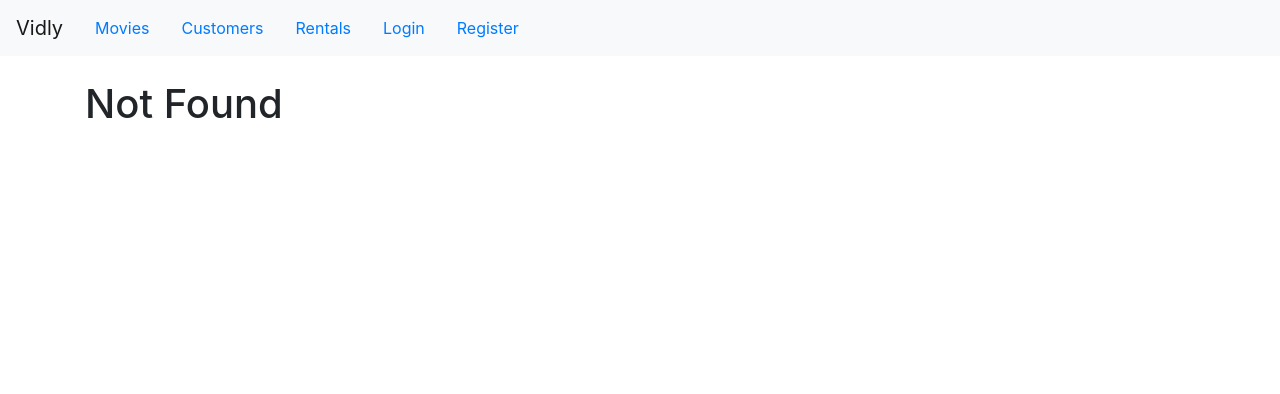
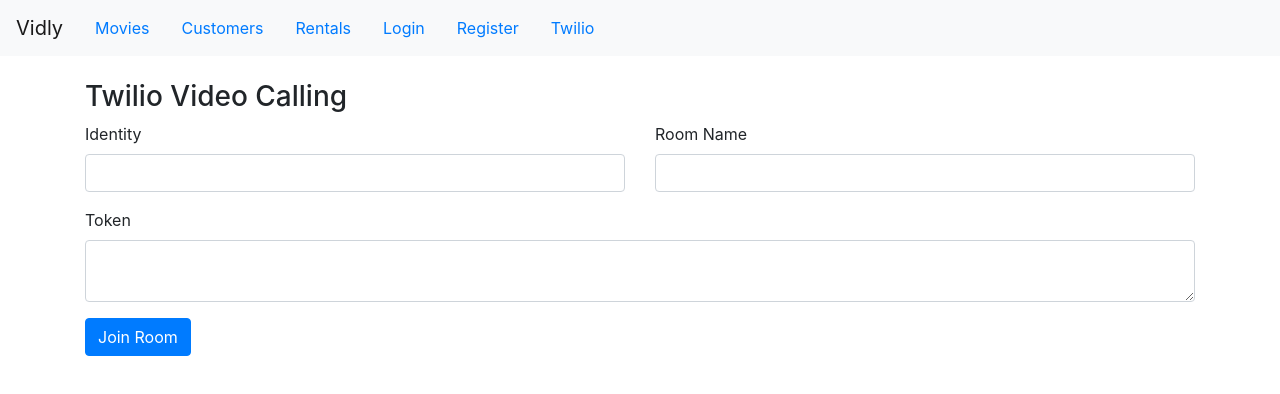
Before and after one commit to umair2k6/vidly, a React (Create React App) app: page /twilio in a window 1280 px wide. Before the commit this address led to /not-found. Shown: the top 394 px of the page. Built offline with nearby package versions, Linux system fonts and the light colour scheme.

Commit message:
twilio added

```diff
--- a/package.json
+++ b/package.json
@@ -14,7 +14,8 @@
     "react-dom": "^16.9.0",
     "react-router-dom": "^4.3.1",
     "react-scripts": "^3.3.0",
-    "react-toastify": "^4.1.0"
+    "react-toastify": "^4.1.0",
+    "twilio-video": "^2.3.0"
   },
   "scripts": {
     "start": "react-scripts start",
--- a/src/App.js
+++ b/src/App.js
@@ -11,6 +11,7 @@
 import RegisterForm from "./components/registerForm";
 import Logout from "./components/logout";
 import ProtectedRoute from "./components/common/protectedRoute";
+import Twilio from "./components/twilio";
 import auth from "./services/authService";
 import "react-toastify/dist/ReactToastify.css";
 import "./App.css";
@@ -44,6 +45,7 @@
             ></Route>
             <Route path="/customers" component={Customers}></Route>
             <Route path="/rentals" component={Rentals}></Route>
+            <Route path="/twilio" component={Twilio}></Route>
             <Route path="/not-found" component={NotFound}></Route>
             <Redirect from="/" exact to="/movies"></Redirect>
             <Redirect to="/not-found"></Redirect>
--- a/src/components/logout.jsx
+++ b/src/components/logout.jsx
@@ -1,4 +1,4 @@
-import React, { Component } from "react";
+import { Component } from "react";
 import auth from "../services/authService";
 
 class Logout extends Component {
--- a/src/components/navbar.jsx
+++ b/src/components/navbar.jsx
@@ -19,7 +19,16 @@
             Rentals
           </NavLink>
         </React.Fragment>
-        {!user && (
+        {user? (
+          <React.Fragment>
+            <NavLink className="nav-link" to="/profile">
+              {user.name}
+            </NavLink>
+            <NavLink className="nav-link" to="/logout">
+              Logout
+            </NavLink>
+          </React.Fragment>
+        ) : (
           <React.Fragment>
             <NavLink className="nav-link" to="/login">
               Login
@@ -30,16 +39,11 @@
             </NavLink>
           </React.Fragment>
         )}
-        {user && (
-          <React.Fragment>
-            <NavLink className="nav-link" to="/profile">
-              {user.name}
-            </NavLink>
-            <NavLink className="nav-link" to="/logout">
-              Logout
+        <React.Fragment>
+            <NavLink className="nav-link" to="/twilio">
+              Twilio
             </NavLink>
           </React.Fragment>
-        )}
       </div>
     </nav>
   );
--- /dev/null
+++ b/src/components/twilio.jsx
@@ -0,0 +1,229 @@
+import React, { Component } from 'react';
+import Video from 'twilio-video';
+
+
+
+class Twilio  extends Component {
+  constructor(props) {
+    super();
+    this.state = {
+      touched: {},
+      identity: '',  /* Will hold the fake name assigned to the client. The name is generated by faker on the server */
+      roomName: '',    /* Will store the room name */
+      roomNameErr: false,  /* Track error for room name TextField. This will    enable us to show an error message when this variable is true */
+      previewTracks: null,
+      localMediaAvailable: false, /* Represents the availability of a LocalAudioTrack(microphone) and a LocalVideoTrack(camera) */
+      hasJoinedRoom: false,
+      activeRoom: null // Track the current active room
+    };
+    this.localMedia = React.createRef();
+    this.remoteMedia = React.createRef();
+
+    this.handleInputChange = this.handleInputChange.bind(this);
+    this.joinRoom = this.joinRoom.bind(this);
+    this.roomJoined = this.roomJoined.bind(this);
+    this.leaveRoom = this.leaveRoom.bind(this);
+    this.detachTracks = this.detachTracks.bind(this);
+    this.detachParticipantTracks =this.detachParticipantTracks.bind(this);
+  }
+
+  componentDidMount() {
+    console.log("component mounted");
+  }
+
+  handleInputChange(e){
+    const target = e.target;
+    const value = target.value;
+    const name = target.name;
+    const {touched} = this.state;
+    touched[name] = true;
+    this.setState({
+        [name]: value,
+        touched
+    });
+  }
+
+
+  joinRoom() {
+    /*
+    Show an error message on room name text field if user tries
+    joining a room without providing a room name. This is enabled by setting `roomNameErr` to true
+    */
+    if (!this.state.roomName.trim()) {
+      this.setState({ roomNameErr: true });
+      return;
+    }
+
+    console.log("Joining room '" + this.state.roomName + "'...");
+    let connectOptions = {
+        name: this.state.roomName
+    };
+
+    if (this.state.previewTracks) {
+        connectOptions.tracks = this.state.previewTracks;
+    }
+
+    /*
+    Connect to a room by providing the token and connection
+    options that include the room name and tracks. We also show an alert if an error occurs while connecting to the room.
+    */
+   console.log(this.localMedia);
+
+    Video.connect(this.state.token, connectOptions).then(this.roomJoined, error => {
+      alert('Could not connect to Twilio: ' + error.message);
+    });
+  }
+
+  leaveRoom() {
+    this.state.activeRoom.disconnect();
+    this.setState({ hasJoinedRoom: false, localMediaAvailable: false });
+  }
+  getTracks(participant) {
+    return Array.from(participant.tracks.values()).filter(function (publication) {
+      return publication.track;
+    }).map(function (publication) {
+      return publication.track;
+    });
+  }
+
+  // Attach the Tracks to the DOM.
+  attachTracks(tracks, container) {
+    tracks.forEach(track => {
+      container.appendChild(track.attach());
+    });
+  }
+
+  // Attach the Participant's Tracks to the DOM.
+  attachParticipantTracks(participant, container) {
+    var tracks = this.getTracks(participant);
+    this.attachTracks(tracks, container);
+  }
+
+  detachTracks(tracks) {
+    tracks.forEach(track => {
+      track.detach().forEach(detachedElement => {
+        detachedElement.remove();
+      });
+    });
+  }
+
+  detachParticipantTracks(participant) {
+    var tracks = this.getTracks(participant);
+    this.detachTracks(tracks);
+  }
+
+  roomJoined(room) {
+    // Called when a participant joins a room
+    console.log("Joined as '" + this.state.identity + "'");
+    this.setState({
+      activeRoom: room,
+      localMediaAvailable: true,
+      hasJoinedRoom: true  // Removes ‘Join Room’ button and shows ‘Leave Room’
+    });
+
+    // Attach LocalParticipant's tracks to the DOM, if not already attached.
+    var previewContainer = this.localMedia.current;
+    if (!previewContainer.querySelector('video')) {
+      this.attachParticipantTracks(room.localParticipant, previewContainer);
+    }
+    // ... more event listeners
+    // Attach the Tracks of the room's participants.
+    room.participants.forEach(participant => {
+      console.log("Already in Room: '" + participant.identity + "'");
+      var previewContainer = this.remoteMedia.current;
+      this.attachParticipantTracks(participant, previewContainer);
+    });
+
+    // Participant joining room
+    room.on('participantConnected', participant => {
+      console.log("Joining: '" + participant.identity + "'");
+    });
+
+    // Attach participant’s tracks to DOM when they add a track
+    room.on('trackAdded', (track, participant) => {
+      console.log(participant.identity + ' added track: ' + track.kind);
+      var previewContainer = this.remoteMedia.current;
+      this.attachTracks([track], previewContainer);
+    });
+
+    // Detach participant’s track from DOM when they remove a track.
+    room.on('trackRemoved', (track, participant) => {
+      this.log(participant.identity + ' removed track: ' + track.kind);
+      this.detachTracks([track]);
+    });
+
+    // Detach all participant’s track when they leave a room.
+    room.on('participantDisconnected', participant => {
+      console.log("Participant '" + participant.identity + "' left the room");
+      this.detachParticipantTracks(participant);
+    });
+
+    // Once the local participant leaves the room, detach the Tracks
+    // of all other participants, including that of the LocalParticipant.
+    room.on('disconnected', () => {
+      if (this.state.previewTracks) {
+        this.state.previewTracks.forEach(track => {
+          track.stop();
+        });
+      }
+      this.detachParticipantTracks(room.localParticipant);
+      room.participants.forEach(this.detachParticipantTracks);
+      this.setState({ hasJoinedRoom: false, localMediaAvailable: false, activeRoom : null });
+    });
+  }
+
+  render() {
+    const {identity, roomName, token, touched, hasJoinedRoom, localMediaAvailable } = this.state;
+    let showLocalTrack = localMediaAvailable ? (
+      <div className="flex-item"><div ref={this.localMedia} /></div>) : '';
+  /*
+   Controls showing of ‘Join Room’ or ‘Leave Room’ button.
+   Hide 'Join Room' button if user has already joined a room otherwise
+   show `Leave Room` button.
+  */
+  let joinOrLeaveRoomButton = hasJoinedRoom ? (
+    <button className="btn btn-primary" onClick={this.leaveRoom} > Leave Room </button>) : (
+    <button className="btn btn-primary" onClick={this.joinRoom} > Join Room</button>);
+
+    return (
+      <React.Fragment>
+        <h3>Twilio Video Calling</h3>
+        {!hasJoinedRoom && (<form>
+          <div className="row">
+            <div className="col">
+              <div className="form-group">
+                <label>Identity</label>
+                <input className="form-control" name="identity" onChange={this.handleInputChange} value={identity} />
+              </div>
+            </div>
+            <div className="col">
+              <div className="form-group">
+                <label>Room Name</label>
+                <input className="form-control" name="roomName" onChange={this.handleInputChange} value={roomName } />
+                {!roomName && touched.roomName && <div className="alert alert-danger">Room name is required</div>}
+              </div>
+            </div>
+          </div>
+          <div className="form-group">
+            <label>Token</label>
+            <textarea className="form-control" name="token" onChange={this.handleInputChange} value={token} />
+          </div>
+        </form>)}
+        <div>
+          <div className="flex-container">
+            {showLocalTrack} {/* Show local track if available */}
+            <div className="flex-item">
+              {joinOrLeaveRoomButton}
+            </div>
+            {/*
+              The following div element shows all remote media (other participant’s tracks)
+            */}
+            <div className="flex-item" ref={this.remoteMedia} />
+          </div>
+        </div>
+      </React.Fragment>
+     );
+  }
+}
+
+export default Twilio ;
```
Also changed, not shown: 1 other file (tests, documents, lock files or other folders).
